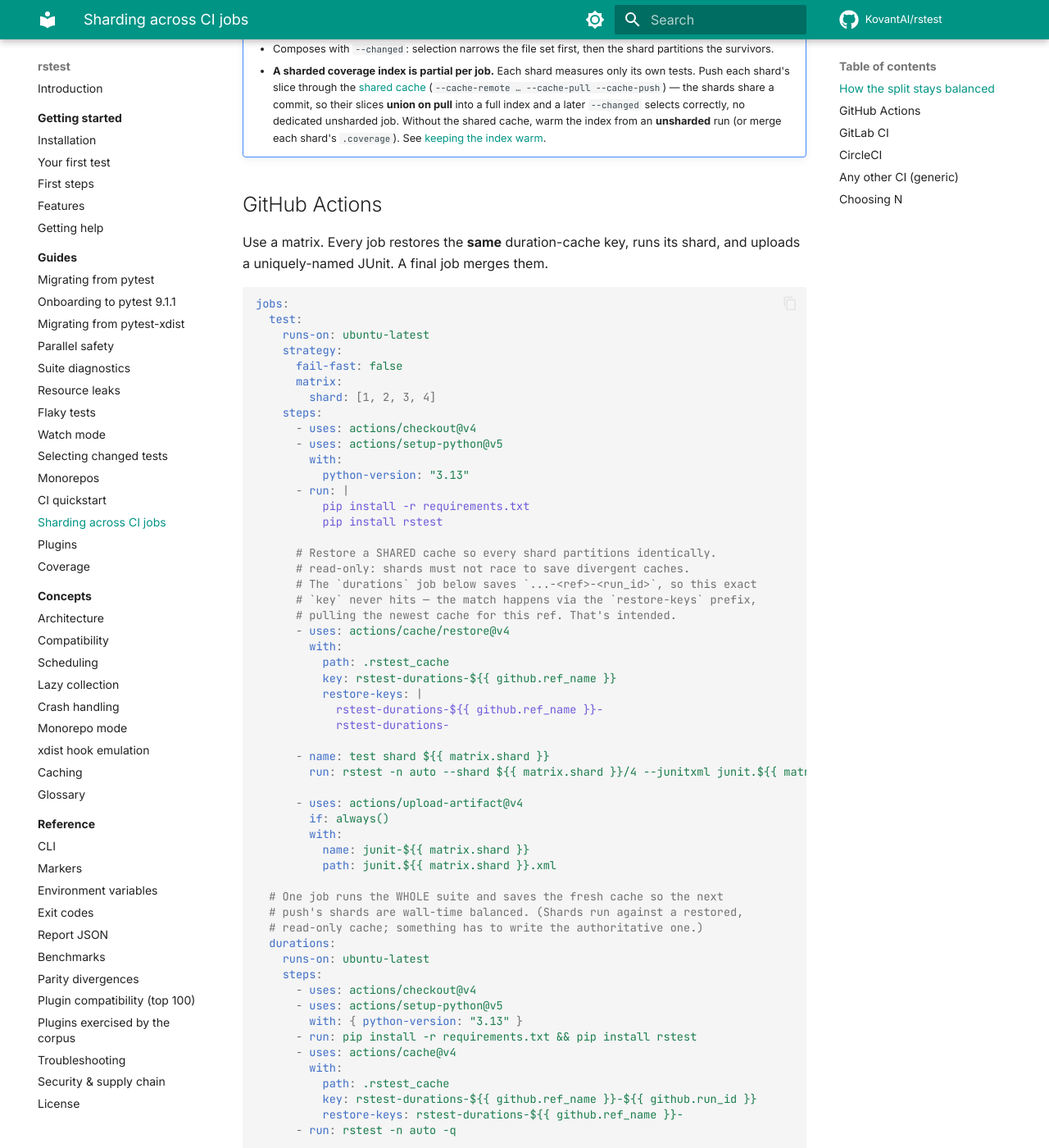
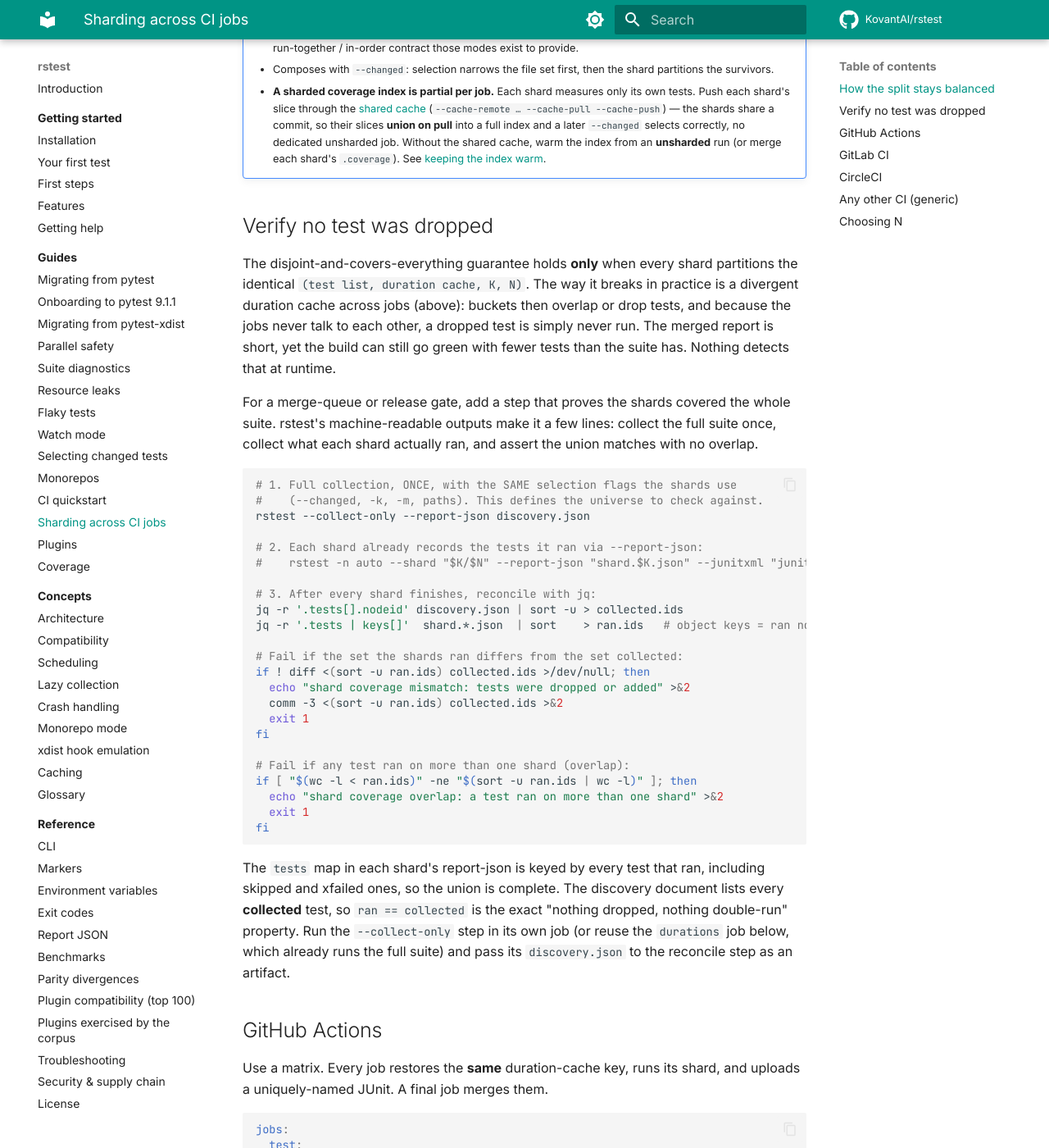
Before and after one commit to KovantAI/rstest, an MkDocs documentation site: the page built from docs/guides/sharding.md, in a window 1280 px wide and 1400 px high, scrolled down 1254 px. Shown: the whole window at 82% size. Built offline with MkDocs 1.6.1 and Material for MkDocs 9.7.7, drawn with Linux system fonts in a browser that asks for light colours; comment, search, counter and statistics services are not loaded; some of the changed text lies outside the part shown.

Commit message:
docs(sharding): add shard-coverage verification recipe
Close gap #4 (shard integrity): shards partition locally with zero
coordination, so a divergent duration cache across jobs can silently drop or
double-run tests and still go green. Document a gating-pipeline check that
proves coverage using existing machine-readable outputs: collect the full
suite once with --collect-only --report-json, union the per-shard report-json
'tests' keys (which include skipped/xfailed tests), and assert ran == collected
with no overlap. Also cross-link the check from the divergent-cache rule.

Co-Authored-By: Claude Opus 4.8 (1M context) <noreply@anthropic.com>

````diff
--- a/docs/guides/sharding.md
+++ b/docs/guides/sharding.md
@@ -31,7 +31,9 @@ Two consequences for CI:
 
 - **Restore the same duration cache on every shard.** If job 2 sees a
   different cache than job 3, their partitions can overlap or drop tests.
-  Restore one shared cache key across the matrix (recipes below).
+  Restore one shared cache key across the matrix (recipes below), and, for a
+  gating pipeline, prove coverage with the check in
+  [Verify no test was dropped](#verify-no-test-was-dropped).
 - **A cold cache falls back to an even count split** (round-robin). The
   first run is balanced by count; from the second run on — once the cache
   is populated and restored — it balances by wall time.
@@ -61,6 +63,53 @@ per-shard JUnit reconstructs the full run.
       selects correctly, no dedicated unsharded job. Without the shared cache,
       warm the index from an **unsharded** run (or merge each shard's
       `.coverage`). See [keeping the index warm](changed.md#keeping-the-index-warm).
+
+## Verify no test was dropped
+
+The disjoint-and-covers-everything guarantee holds **only** when every shard
+partitions the identical `(test list, duration cache, K, N)`. The way it breaks
+in practice is a divergent duration cache across jobs (above): buckets then
+overlap or drop tests, and because the jobs never talk to each other, a dropped
+test is simply never run. The merged report is short, yet the build can still
+go green with fewer tests than the suite has. Nothing detects that at runtime.
+
+For a merge-queue or release gate, add a step that proves the shards covered
+the whole suite. rstest's machine-readable outputs make it a few lines: collect
+the full suite once, collect what each shard actually ran, and assert the union
+matches with no overlap.
+
+```bash
+# 1. Full collection, ONCE, with the SAME selection flags the shards use
+#    (--changed, -k, -m, paths). This defines the universe to check against.
+rstest --collect-only --report-json discovery.json
+
+# 2. Each shard already records the tests it ran via --report-json:
+#    rstest -n auto --shard "$K/$N" --report-json "shard.$K.json" --junitxml "junit.$K.xml"
+
+# 3. After every shard finishes, reconcile with jq:
+jq -r '.tests[].nodeid' discovery.json | sort -u > collected.ids
+jq -r '.tests | keys[]'  shard.*.json  | sort    > ran.ids   # object keys = ran nodeids
+
+# Fail if the set the shards ran differs from the set collected:
+if ! diff <(sort -u ran.ids) collected.ids >/dev/null; then
+  echo "shard coverage mismatch: tests were dropped or added" >&2
+  comm -3 <(sort -u ran.ids) collected.ids >&2
+  exit 1
+fi
+
+# Fail if any test ran on more than one shard (overlap):
+if [ "$(wc -l < ran.ids)" -ne "$(sort -u ran.ids | wc -l)" ]; then
+  echo "shard coverage overlap: a test ran on more than one shard" >&2
+  exit 1
+fi
+```
+
+The `tests` map in each shard's report-json is keyed by every test that ran,
+including skipped and xfailed ones, so the union is complete. The discovery
+document lists every **collected** test, so `ran == collected` is the exact
+"nothing dropped, nothing double-run" property. Run the `--collect-only` step
+in its own job (or reuse the `durations` job below, which already runs the full
+suite) and pass its `discovery.json` to the reconcile step as an artifact.
 
 ## GitHub Actions
 
````
